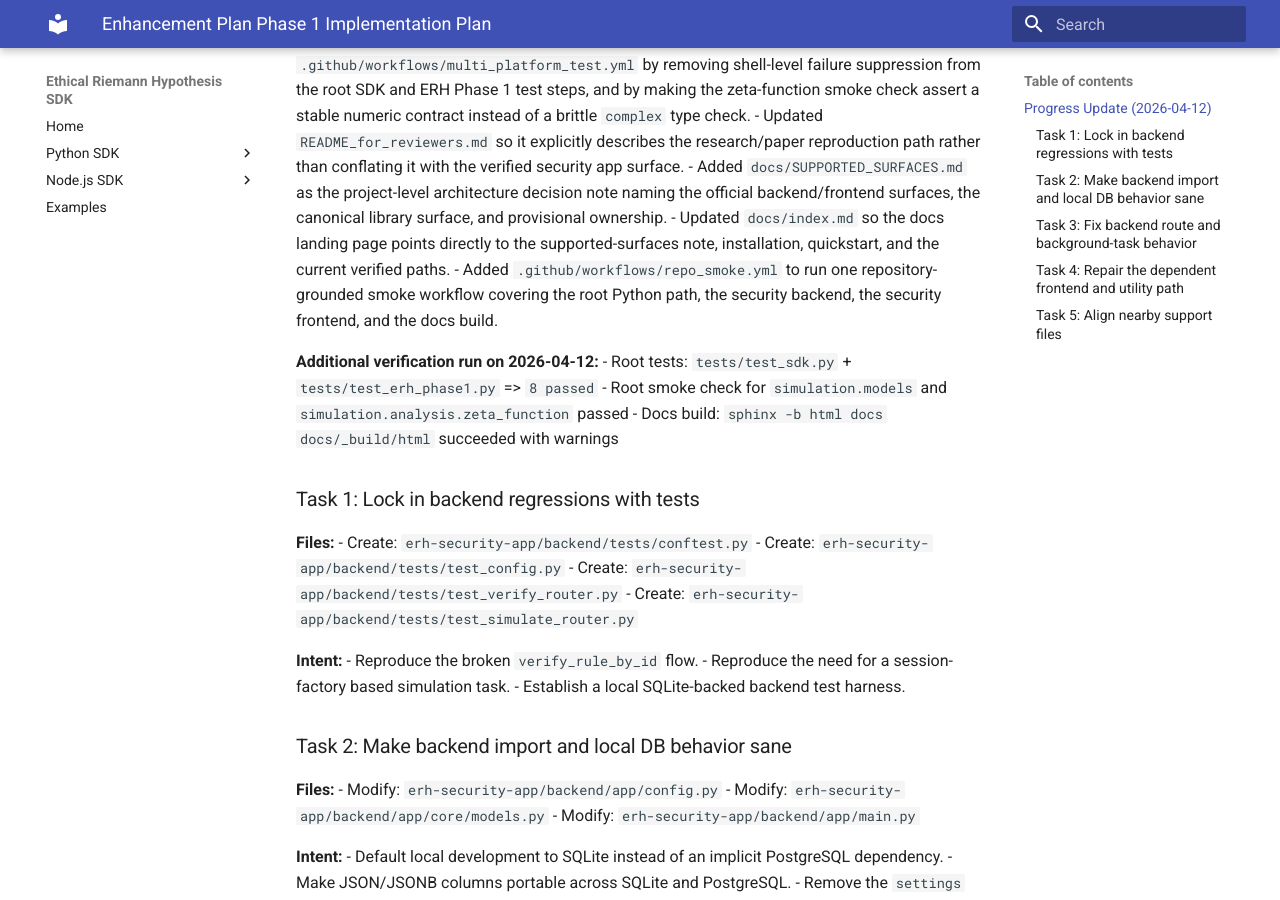
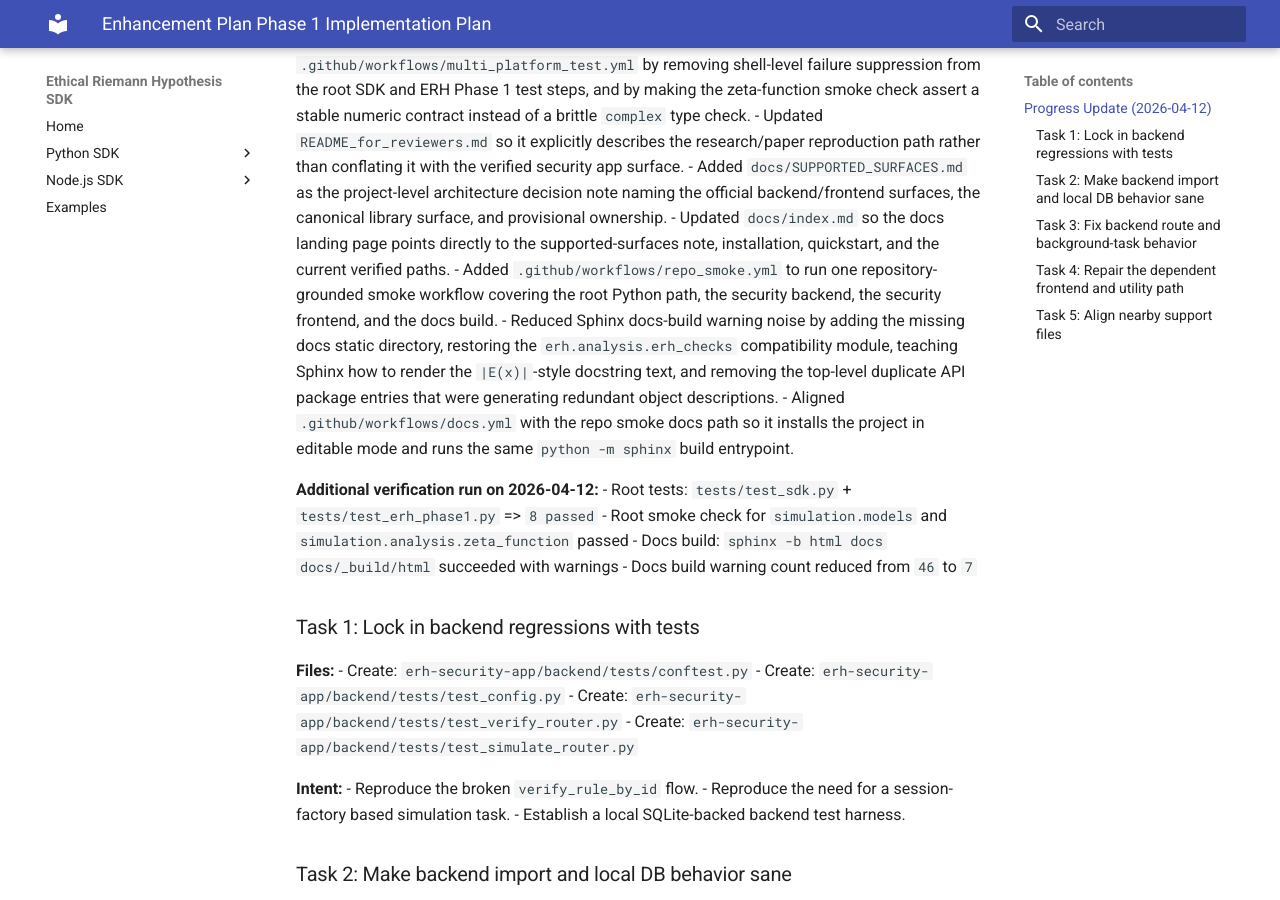
Before and after one commit to dennislee928/Ethic-Latex, an MkDocs documentation site: the page built from docs/plans/2026-04-11-enhancement-plan-phase1.md, in a window 1280 px wide and 900 px high, scrolled down 1211 px. Built offline with MkDocs 1.6.1 and Material for MkDocs 9.7.7, drawn with Linux system fonts in a browser that asks for light colours.

Commit message:
Docs: use editable install & python -m sphinx
Update the GitHub docs workflow to install the project in editable mode (pip install -e .) and invoke Sphinx via python -m sphinx with explicit source/build paths. Also update documentation notes to record that the docs workflow has been aligned with the repo smoke path, Sphinx warning noise was reduced (warnings down from 46 to 7), and related fixes (missing static dir, compatibility module, and docstring rendering) were applied to improve the build.

```diff
--- a/docs/plans/2026-04-11-enhancement-plan-phase1.md
+++ b/docs/plans/2026-04-11-enhancement-plan-phase1.md
@@ -40,11 +40,14 @@
 - Added `docs/SUPPORTED_SURFACES.md` as the project-level architecture decision note naming the official backend/frontend surfaces, the canonical library surface, and provisional ownership.
 - Updated `docs/index.md` so the docs landing page points directly to the supported-surfaces note, installation, quickstart, and the current verified paths.
 - Added `.github/workflows/repo_smoke.yml` to run one repository-grounded smoke workflow covering the root Python path, the security backend, the security frontend, and the docs build.
+- Reduced Sphinx docs-build warning noise by adding the missing docs static directory, restoring the `erh.analysis.erh_checks` compatibility module, teaching Sphinx how to render the `|E(x)|`-style docstring text, and removing the top-level duplicate API package entries that were generating redundant object descriptions.
+- Aligned `.github/workflows/docs.yml` with the repo smoke docs path so it installs the project in editable mode and runs the same `python -m sphinx` build entrypoint.
 
 **Additional verification run on 2026-04-12:**
 - Root tests: `tests/test_sdk.py` + `tests/test_erh_phase1.py` => `8 passed`
 - Root smoke check for `simulation.models` and `simulation.analysis.zeta_function` passed
 - Docs build: `sphinx -b html docs docs/_build/html` succeeded with warnings
+- Docs build warning count reduced from `46` to `7`
 
 ### Task 1: Lock in backend regressions with tests
 
```
Also changed, not shown: docs/ENHANCEMENT_PLAN.md (+1 -0 lines), 1 other file.
